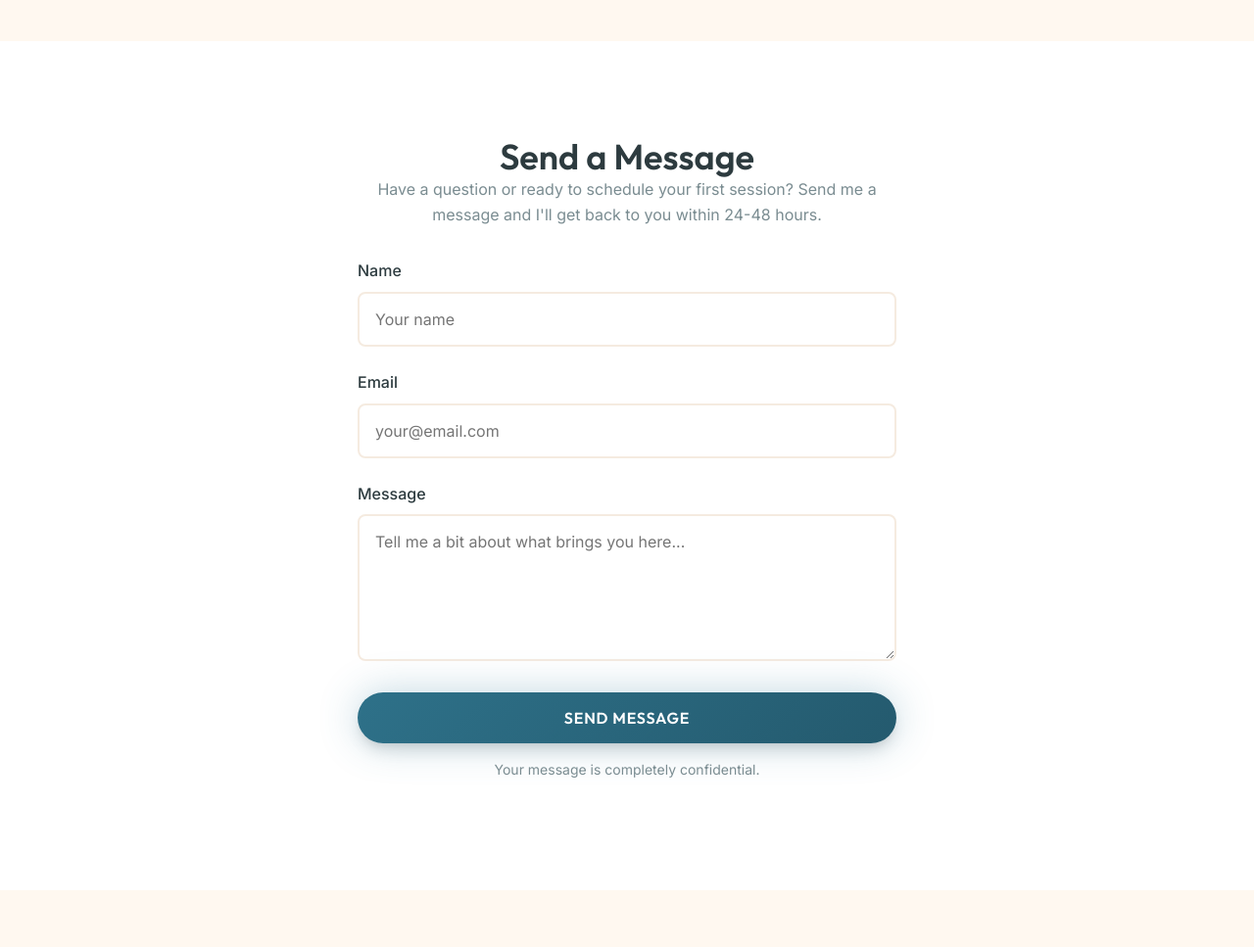
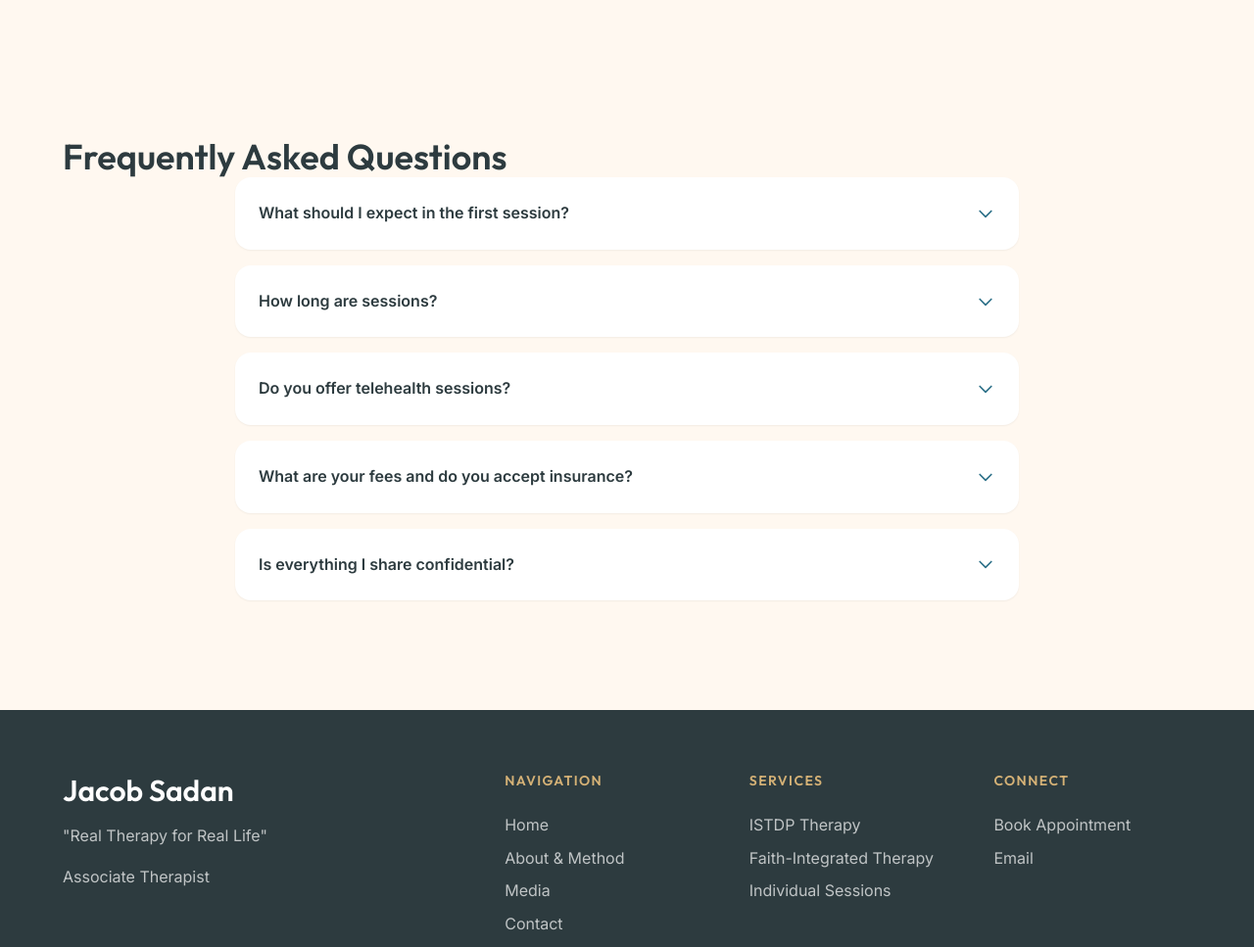
Before and after one commit to jacob-wahbeh/Therapist_website, a plain HTML site: page contact.html in a window 1280 px wide. Shown: the part 1220-2187 px from the top of the page at 98% size. Drawn offline with Linux system fonts and the light colour scheme.

Commit message:
removed form

```diff
--- a/contact.html
+++ b/contact.html
@@ -372,44 +372,6 @@
         </div>
     </section>
 
-    <!-- Contact Form Section -->
-    <section id="contact-form" class="section section--white">
-        <div class="container">
-            <div class="text-center fade-in" style="max-width: 550px; margin: 0 auto;">
-                <h2>Send a Message</h2>
-                <p class="text-muted" style="margin-bottom: var(--space-xl);">
-                    Have a question or ready to schedule your first session? Send me a message and I'll get back to you
-                    within 24-48 hours.
-                </p>
-
-                <form action="https://formspree.io/f/xeeeqjbp" method="POST" style="text-align: left;">
-                    <div class="form-group">
-                        <label for="name">Name</label>
-                        <input type="text" id="name" name="name" required placeholder="Your name">
-                    </div>
-
-                    <div class="form-group">
-                        <label for="email">Email</label>
-                        <input type="email" id="email" name="email" required placeholder="your@email.com">
-                    </div>
-
-                    <div class="form-group">
-                        <label for="message">Message</label>
-                        <textarea id="message" name="message" required
-                            placeholder="Tell me a bit about what brings you here..." rows="5"></textarea>
-                    </div>
-
-                    <button type="submit" class="btn btn--primary" style="width: 100%;">Send Message</button>
-
-                    <p
-                        style="font-size: var(--text-sm); color: var(--color-text-muted); margin-top: var(--space-md); text-align: center;">
-                        Your message is completely confidential.
-                    </p>
-                </form>
-            </div>
-        </div>
-    </section>
-
     <!-- FAQ Section -->
     <section class="section section--cream">
         <div class="container">
```
